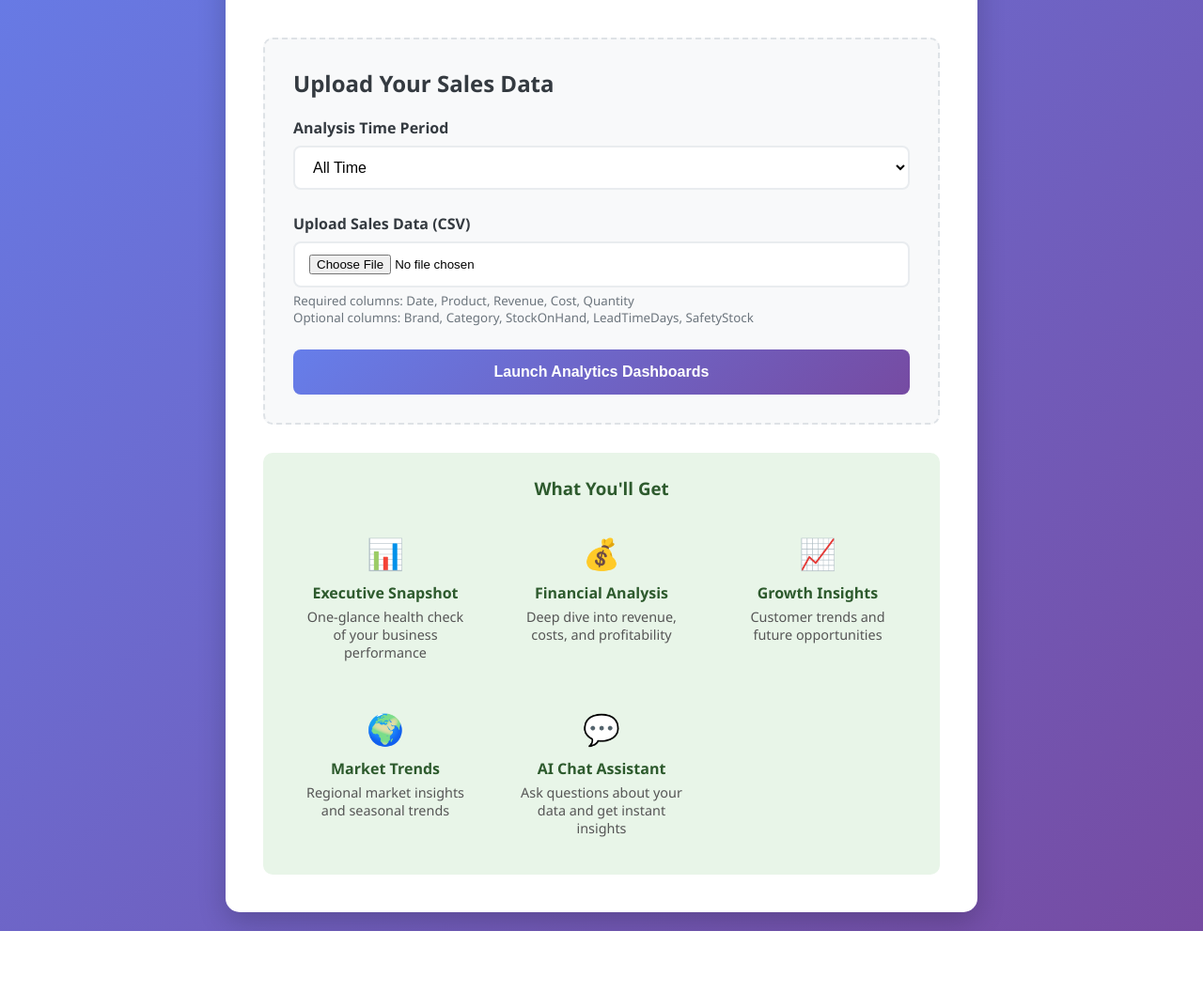
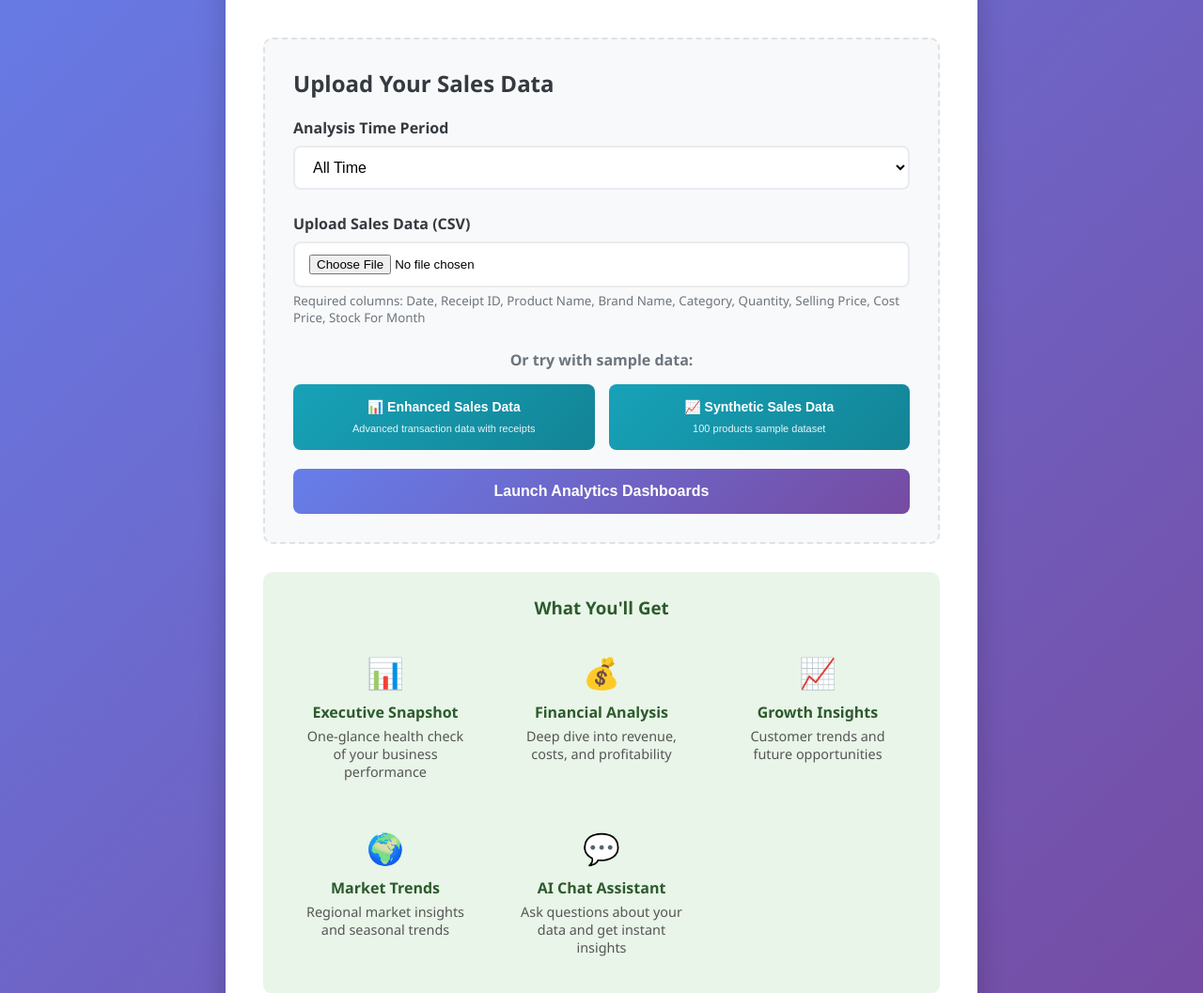
Before and after one commit to TanishaSharma01/GrowthScope, a Flask app: page /home in a window 1280 px wide. Shown: the part 194-1251 px from the top of the page at 94% size. Before the commit the page ends 1185 px from the top, so only its background shows below. Run offline with Flask 3, Linux system fonts and the light colour scheme; the visitor is signed in with stand-in values (Sample User, id 1).

Commit message:
added dataset buttons

```diff
--- a/main.py
+++ b/main.py
@@ -934,6 +934,57 @@ def index():
     return render_template('upload.html')
 
 
+@app.route('/load-demo-data', methods=['POST'])
+def load_demo_data():
+    """Load demo CSV data"""
+    if not session.get('logged_in'):
+        return redirect(url_for('login'))
+
+    try:
+        demo_type = request.form.get('demo_type')
+        date_filter = request.form.get('date_filter', 'all')
+        start_date = request.form.get('start_date', '')
+        end_date = request.form.get('end_date', '')
+
+        # Map demo types to file names
+        demo_files = {
+            'sample_sales_enhanced': 'sample_sales_enhanced.csv',
+            'synthetic_sales_100': 'synthetic_sales_100.csv'
+        }
+
+        if demo_type not in demo_files:
+            flash('Invalid demo data type selected')
+            return redirect(url_for('index'))
+
+        # Get the file path
+        demo_file_path = demo_files[demo_type]
+
+        # Check if file exists
+        if not os.path.exists(demo_file_path):
+            flash(f'Demo file {demo_file_path} not found. Please ensure the file exists in your project root.')
+            return redirect(url_for('index'))
+
+        # Store demo file path in session (same as uploaded file)
+        session['csv_file_path'] = demo_file_path
+        session['date_filter'] = date_filter
+        session['start_date'] = start_date
+        session['end_date'] = end_date
+        session['demo_data'] = True  # Flag to indicate this is demo data
+
+        # Add success message
+        demo_names = {
+            'sample_sales_enhanced': 'Enhanced Sales Data',
+            'synthetic_sales_100': 'Synthetic Sales Data (100 products)'
+        }
+        flash(f'Successfully loaded {demo_names.get(demo_type, "demo data")}!')
+
+        # Redirect to Executive Dashboard
+        return redirect(url_for('executive_dashboard'))
+
+    except Exception as e:
+        flash(f'Error loading demo data: {str(e)}')
+        return redirect(url_for('index'))
+
 if __name__ == '__main__':
-    port = int(os.environ.get('PORT', 5000))
+    port = int(os.environ.get('PORT', 5001))
     app.run(host='0.0.0.0', port=port, debug=False)
--- a/templates/upload.html
+++ b/templates/upload.html
@@ -146,6 +146,33 @@
 
         .submit-btn:hover {
             transform: translateY(-2px);
+        }
+
+        .demo-btn {
+            background: linear-gradient(135deg, #17a2b8 0%, #138496 100%);
+            color: white;
+            padding: 15px 20px;
+            border: none;
+            border-radius: 8px;
+            font-size: 14px;
+            font-weight: 600;
+            cursor: pointer;
+            transition: all 0.3s;
+            text-align: center;
+            line-height: 1.4;
+        }
+
+        .demo-btn:hover {
+            transform: translateY(-2px);
+            box-shadow: 0 5px 15px rgba(23, 162, 184, 0.4);
+        }
+
+        .demo-btn small {
+            display: block;
+            font-size: 11px;
+            font-weight: normal;
+            opacity: 0.9;
+            margin-top: 5px;
         }
 
         .flash-messages {
@@ -316,13 +343,26 @@
                             <input type="file"
                                    id="csv_file"
                                    name="csv_file"
-                                   accept=".csv"
-                                   required>
+                                   accept=".csv">
                         </div>
                         <small style="color: #6c757d; margin-top: 5px; display: block;">
-                            Required columns: Date, Product, Revenue, Cost, Quantity<br>
-                            Optional columns: Brand, Category, StockOnHand, LeadTimeDays, SafetyStock
+                            Required columns: Date, Receipt ID, Product Name, Brand Name, Category, Quantity, Selling Price, Cost Price, Stock For Month<br>
                         </small>
+                    </div>
+
+                    <!-- Demo Data Section -->
+                    <div style="text-align: center; margin: 20px 0;">
+                        <p style="color: #6c757d; margin-bottom: 15px; font-weight: 600;">Or try with sample data:</p>
+                        <div style="display: grid; grid-template-columns: 1fr 1fr; gap: 15px;">
+                            <button type="button" class="demo-btn" onclick="loadDemoData('sample_sales_enhanced')">
+                                📊 Enhanced Sales Data<br>
+                                <small>Advanced transaction data with receipts</small>
+                            </button>
+                            <button type="button" class="demo-btn" onclick="loadDemoData('synthetic_sales_100')">
+                                📈 Synthetic Sales Data<br>
+                                <small>100 products sample dataset</small>
+                            </button>
+                        </div>
                     </div>
 
                     <button type="submit" class="submit-btn">
@@ -377,6 +417,53 @@
             }
         }
 
+        function loadDemoData(demoType) {
+            // Create a form to submit demo data request
+            const form = document.createElement('form');
+            form.method = 'POST';
+            form.action = '/load-demo-data';
+
+            // Add demo type
+            const demoInput = document.createElement('input');
+            demoInput.type = 'hidden';
+            demoInput.name = 'demo_type';
+            demoInput.value = demoType;
+            form.appendChild(demoInput);
+
+            // Add current form values
+            const dateFilter = document.getElementById('date_filter').value;
+            const dateFilterInput = document.createElement('input');
+            dateFilterInput.type = 'hidden';
+            dateFilterInput.name = 'date_filter';
+            dateFilterInput.value = dateFilter;
+            form.appendChild(dateFilterInput);
+
+            if (dateFilter === 'custom') {
+                const startDate = document.getElementById('start_date').value;
+                const endDate = document.getElementById('end_date').value;
+
+                if (startDate) {
+                    const startInput = document.createElement('input');
+                    startInput.type = 'hidden';
+                    startInput.name = 'start_date';
+                    startInput.value = startDate;
+                    form.appendChild(startInput);
+                }
+
+                if (endDate) {
+                    const endInput = document.createElement('input');
+                    endInput.type = 'hidden';
+                    endInput.name = 'end_date';
+                    endInput.value = endDate;
+                    form.appendChild(endInput);
+                }
+            }
+
+            // Submit the form
+            document.body.appendChild(form);
+            form.submit();
+        }
+
         // Initialize on page load
         document.addEventListener('DOMContentLoaded', function() {
             toggleCustomDates();
```
Also changed, not shown: synthetic_sales_100.csv (added, +101 -0 lines).
